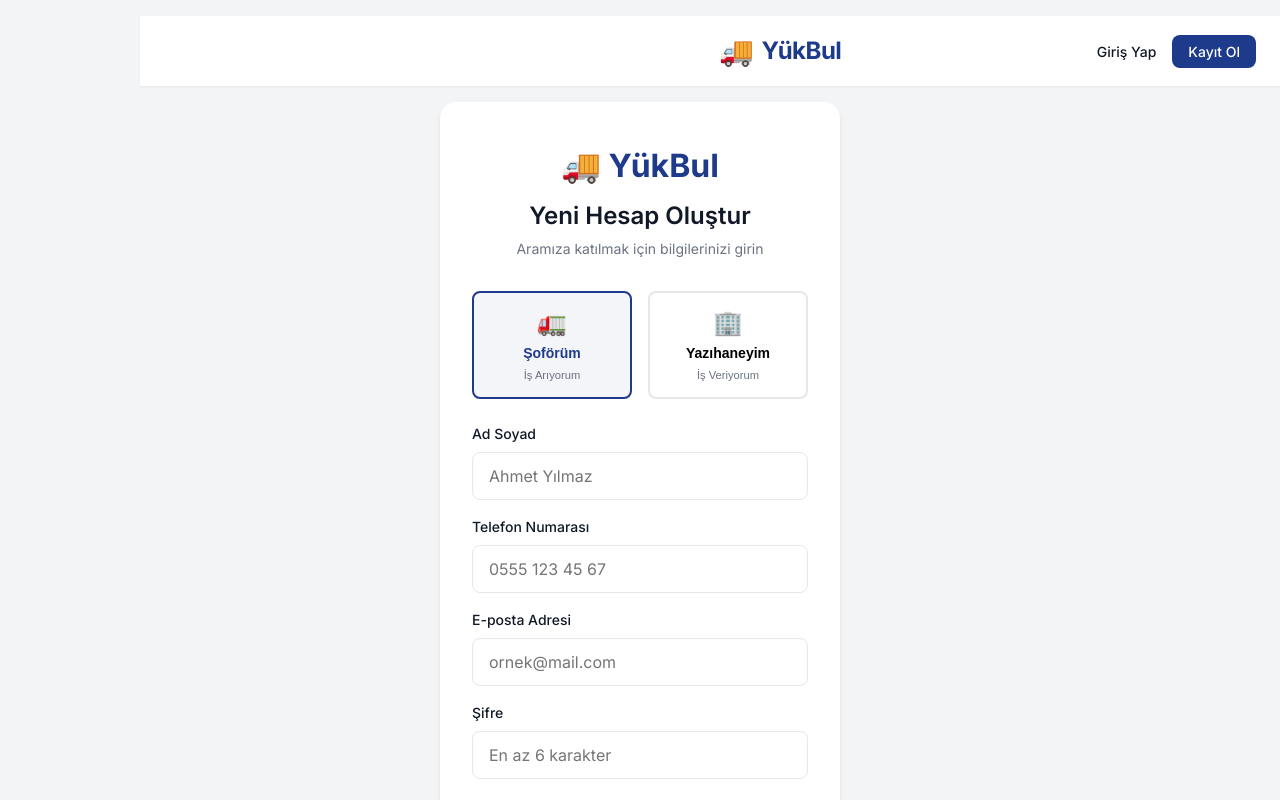
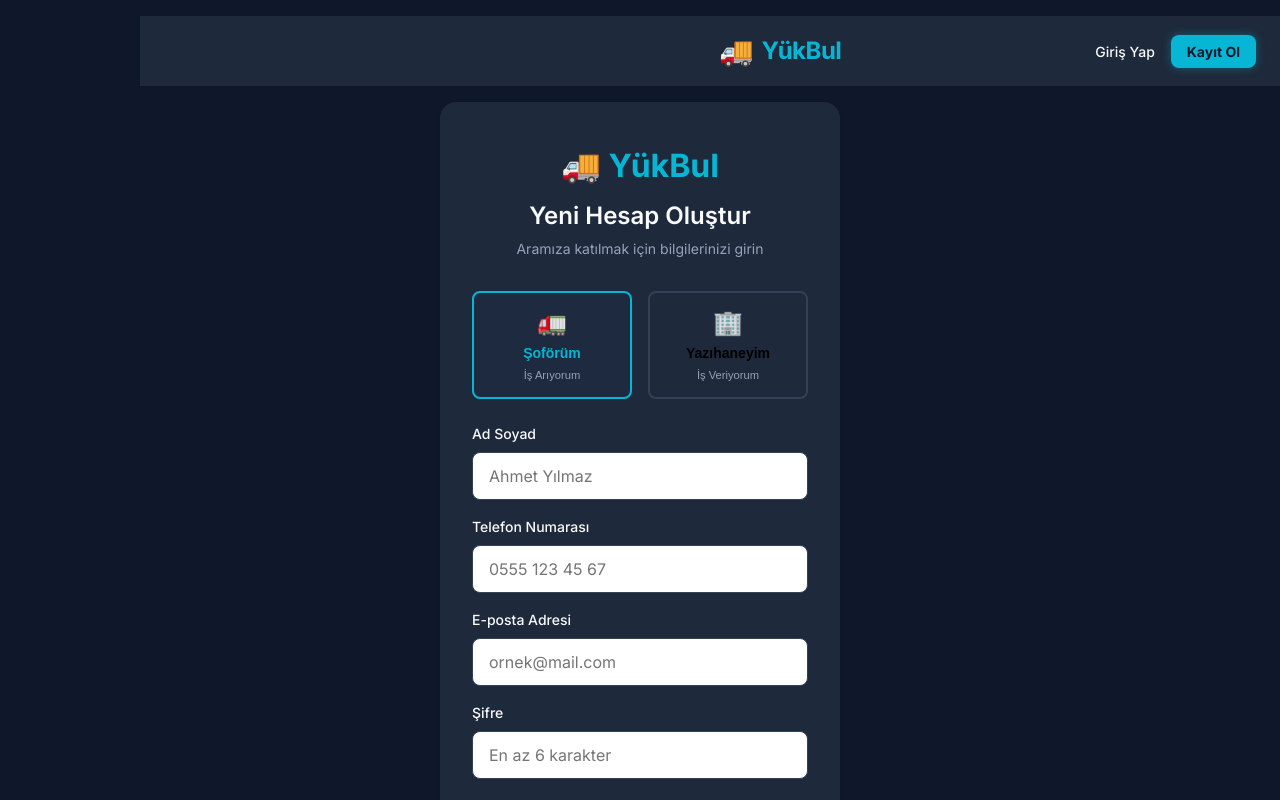
Before and after one commit to mehmetsayman/Yuk-eslesme, a React (Vite) app in the folder frontend/: page /register in a window 1280 px wide. Shown: the top 800 px of the page. Built offline with nearby package versions, Linux system fonts and the light colour scheme; no server answers.

Commit message:
fix(theme): forceful apply dark theme core files

```diff
--- a/frontend/src/components/Button.css
+++ b/frontend/src/components/Button.css
@@ -17,43 +17,60 @@
     cursor: not-allowed;
 }
 
-/* Variants */
 .btn-primary {
     background-color: var(--color-primary);
-    color: white;
+    color: #0f172a; /* Koyu lacivert yazi, okunakli olsun */
+    font-weight: 700;
+    box-shadow: 0 0 10px rgba(6, 182, 212, 0.4);
 }
 
 .btn-primary:hover:not(:disabled) {
     background-color: var(--color-primary-hover);
+    box-shadow: 0 0 20px rgba(6, 182, 212, 0.8), 0 0 40px rgba(6, 182, 212, 0.4);
+    transform: translateY(-2px);
+}
+
+.btn-primary:active:not(:disabled) {
+    transform: translateY(1px);
+    box-shadow: 0 0 10px rgba(6, 182, 212, 0.6);
 }
 
 .btn-secondary {
     background-color: var(--color-secondary);
     color: white;
+    box-shadow: 0 0 10px rgba(139, 92, 246, 0.4);
 }
 
 .btn-secondary:hover:not(:disabled) {
     background-color: var(--color-secondary-hover);
+    box-shadow: 0 0 20px rgba(139, 92, 246, 0.8), 0 0 40px rgba(139, 92, 246, 0.5);
+    transform: translateY(-2px);
 }
 
 .btn-outline {
     background-color: transparent;
     color: var(--color-primary);
-    border: 1px solid var(--color-primary);
+    border: 2px solid var(--color-primary);
+    text-shadow: 0 0 8px rgba(6, 182, 212, 0.4);
 }
 
 .btn-outline:hover:not(:disabled) {
-    background-color: rgba(30, 58, 138, 0.05);
+    background-color: rgba(6, 182, 212, 0.1);
+    box-shadow: inset 0 0 10px rgba(6, 182, 212, 0.2), 0 0 15px rgba(6, 182, 212, 0.4);
+    transform: translateY(-2px);
 }
 
 .btn-danger {
     background-color: transparent;
     color: var(--color-danger);
-    border: 1px solid var(--color-danger);
+    border: 2px solid var(--color-danger);
+    text-shadow: 0 0 8px rgba(244, 63, 94, 0.4);
 }
 
 .btn-danger:hover:not(:disabled) {
-    background-color: rgba(239, 68, 68, 0.05);
+    background-color: rgba(244, 63, 94, 0.1);
+    box-shadow: inset 0 0 10px rgba(244, 63, 94, 0.2), 0 0 15px rgba(244, 63, 94, 0.4);
+    transform: translateY(-2px);
 }
 
 /* Sizes */
--- a/frontend/src/index.css
+++ b/frontend/src/index.css
@@ -1,27 +1,22 @@
 :root {
-    /* Kurumsal Mavi Renk Paleti */
-    --color-primary: #1E3A8A;
-    /* Koyu Lacivert - Güven veren */
-    --color-primary-hover: #1E40AF;
-    --color-secondary: #3B82F6;
-    /* Mavi - Vurgu renkleri için */
-    --color-secondary-hover: #2563EB;
-    --color-accent: #F59E0B;
-    /* Turuncu/Sarı vurgu - İlan badge'leri vs. */
+    /* Koyu Lacivert ve Canlı Renk Paleti */
+    --color-primary: #06b6d4; /* Canlı Cyan/Neon Mavi */
+    --color-primary-hover: #22d3ee;
+    --color-secondary: #8b5cf6; /* Canlı Mor */
+    --color-secondary-hover: #a78bfa;
+    --color-accent: #f43f5e; /* Neon Pembe/Kırmızı */
 
-    --color-text-main: #111827;
-    /* Çok koyu gri - Metin okunaklılığı */
-    --color-text-muted: #6B7280;
-    --color-text-light: #F9FAFB;
+    --color-text-main: #f8fafc; /* Beyaza yakın */
+    --color-text-muted: #94a3b8; /* Açık gri */
+    --color-text-light: #ffffff;
 
-    --color-bg-body: #F3F4F6;
-    /* Açık gri arka plan - Derinlik için */
-    --color-bg-card: #FFFFFF;
+    --color-bg-body: #0f172a; /* Çok koyu lacivert */
+    --color-bg-card: #1e293b; /* Kart arka planı (koyu lacivert) */
 
-    --color-border: #E5E7EB;
+    --color-border: #334155;
 
-    --color-success: #10B981;
-    --color-danger: #EF4444;
+    --color-success: #10b981;
+    --color-danger: #f43f5e;
 
     --font-family: 'Inter', -apple-system, BlinkMacSystemFont, "Segoe UI", Roboto, Helvetica, Arial, sans-serif;
     --border-radius-sm: 4px;
```
